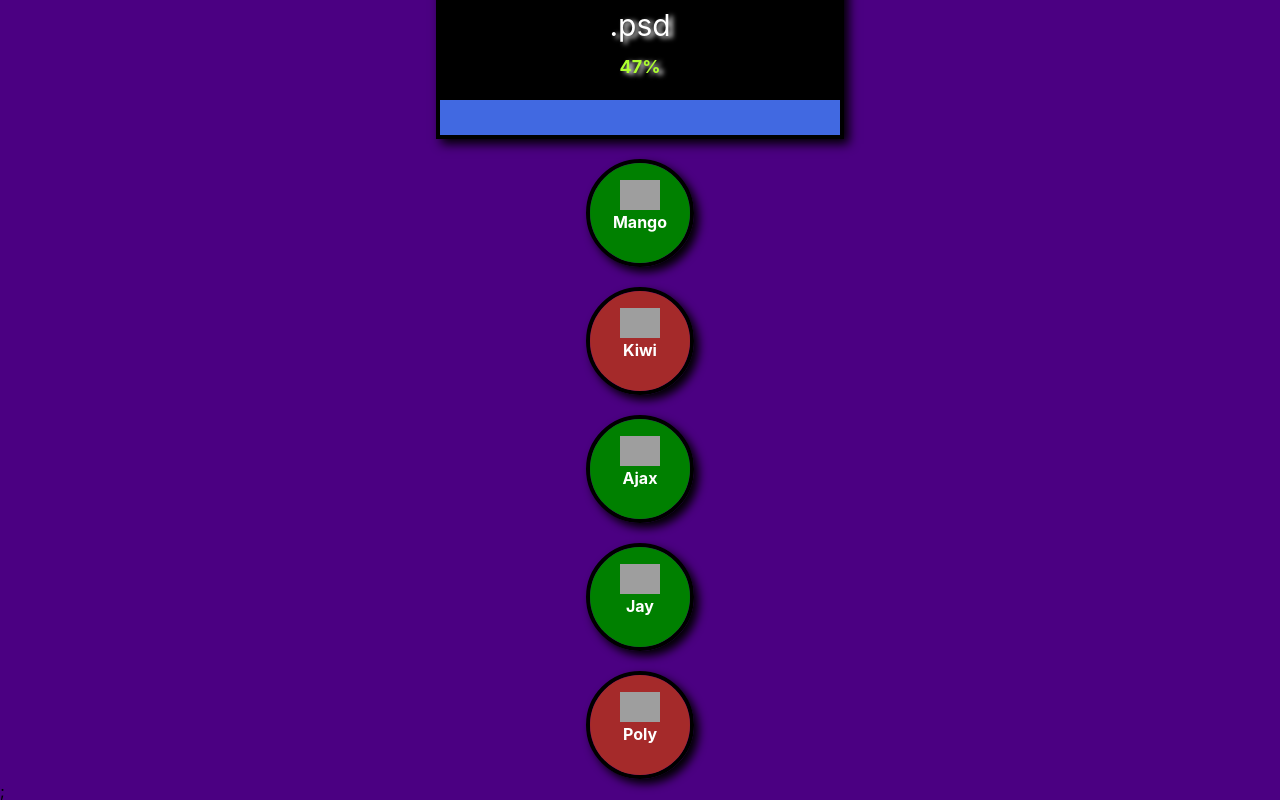
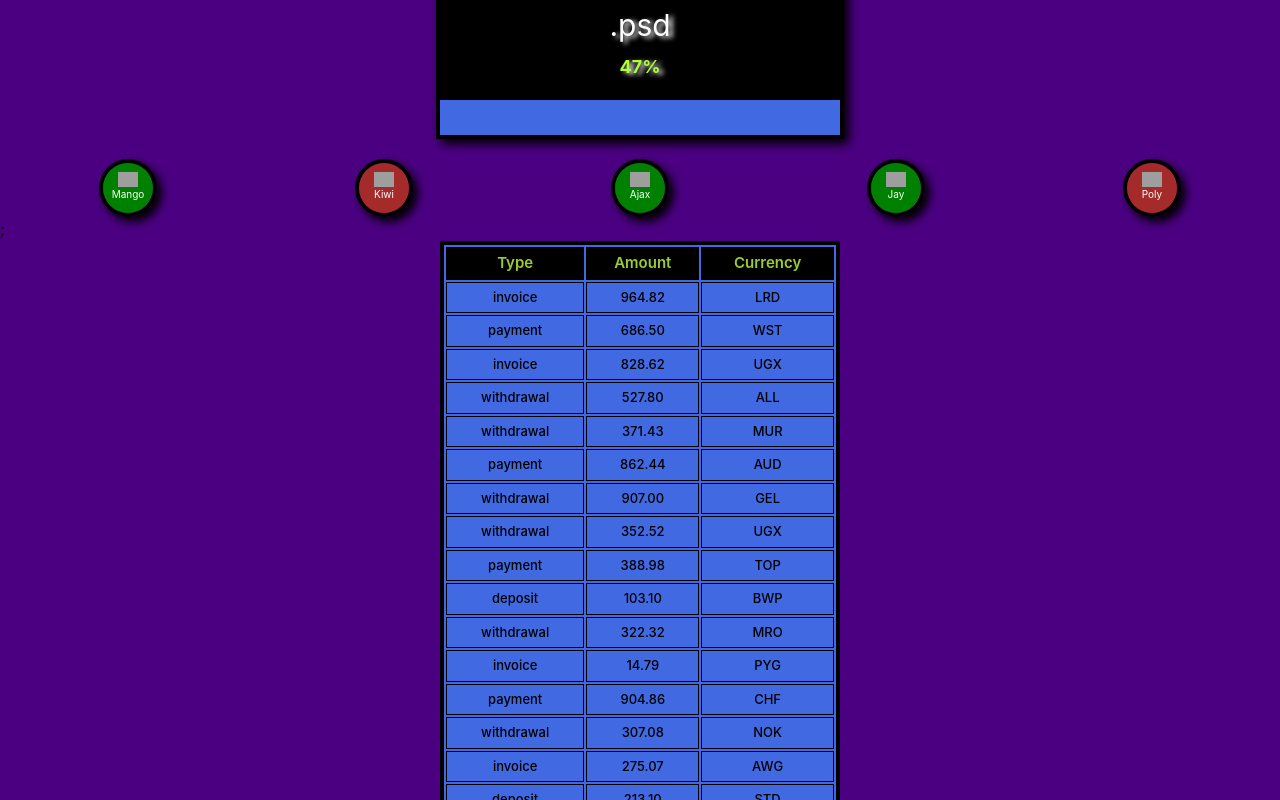
Before and after one commit to SzymonCierpik/goit-react-hw-01-components, a React (Create React App) app: page / in a window 1280 px wide. Shown: the part 1120-1920 px from the top of the page. Built offline with nearby package versions, Linux system fonts and the light colour scheme; grey boxes are pictures that could not be loaded.

Commit message:
Update FriendList.module.css

```diff
--- a/src/components/FriendList/FriendList.module.css
+++ b/src/components/FriendList/FriendList.module.css
@@ -1,9 +1,8 @@
 .item {
-  width: 100px;
-  height: 100px;
+  width: 50px;
+  height: 50px;
   margin: 0 auto;
   display: flex;
-  justify-content: center;
   margin-top: 20px;
   border: 4px solid black;
   border-radius: 50%;
@@ -12,7 +11,7 @@
 
 .name {
   color: white;
-  font-weight: bold;
+ font-size:x-small;
 }
 
 .statusOnline {
@@ -38,3 +37,8 @@ img {
 p {
   text-align: center;
 }
+
+ul {
+  display: flex;
+  flex-wrap: wrap;
+}
```
